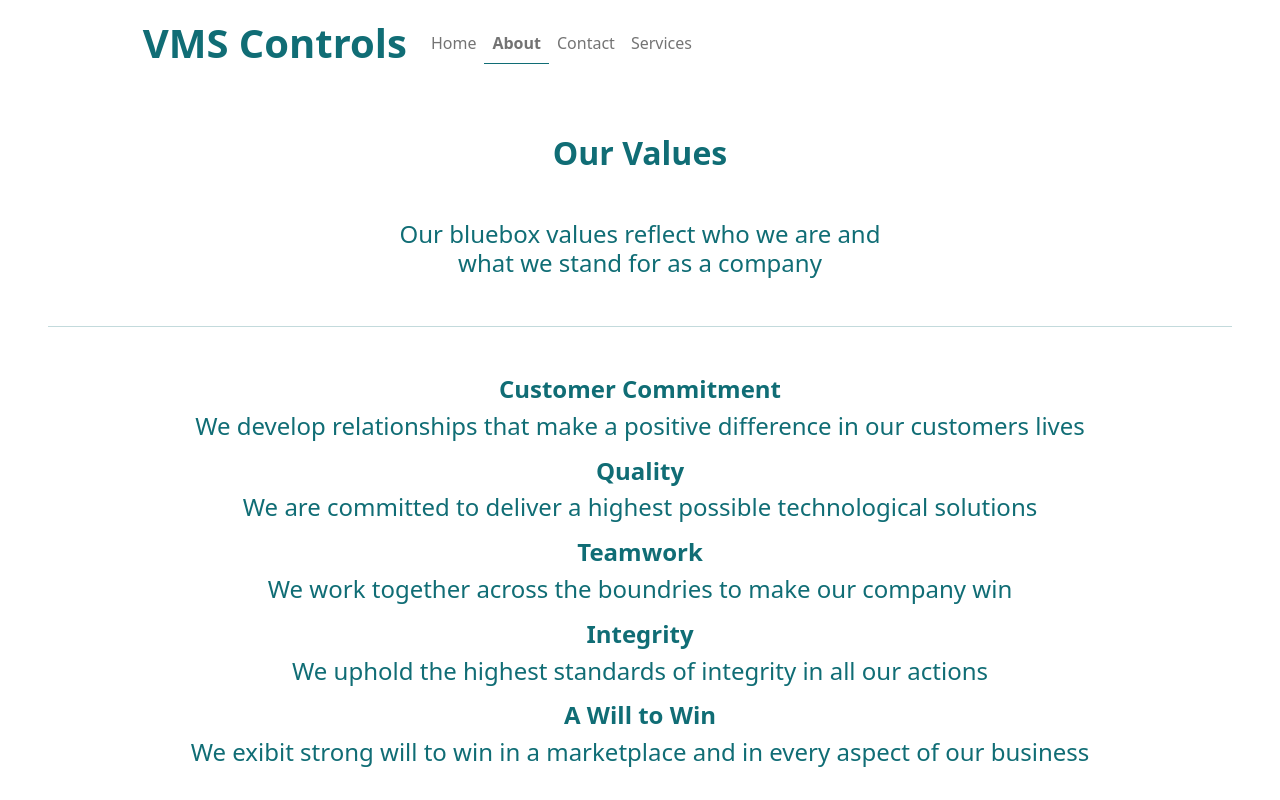
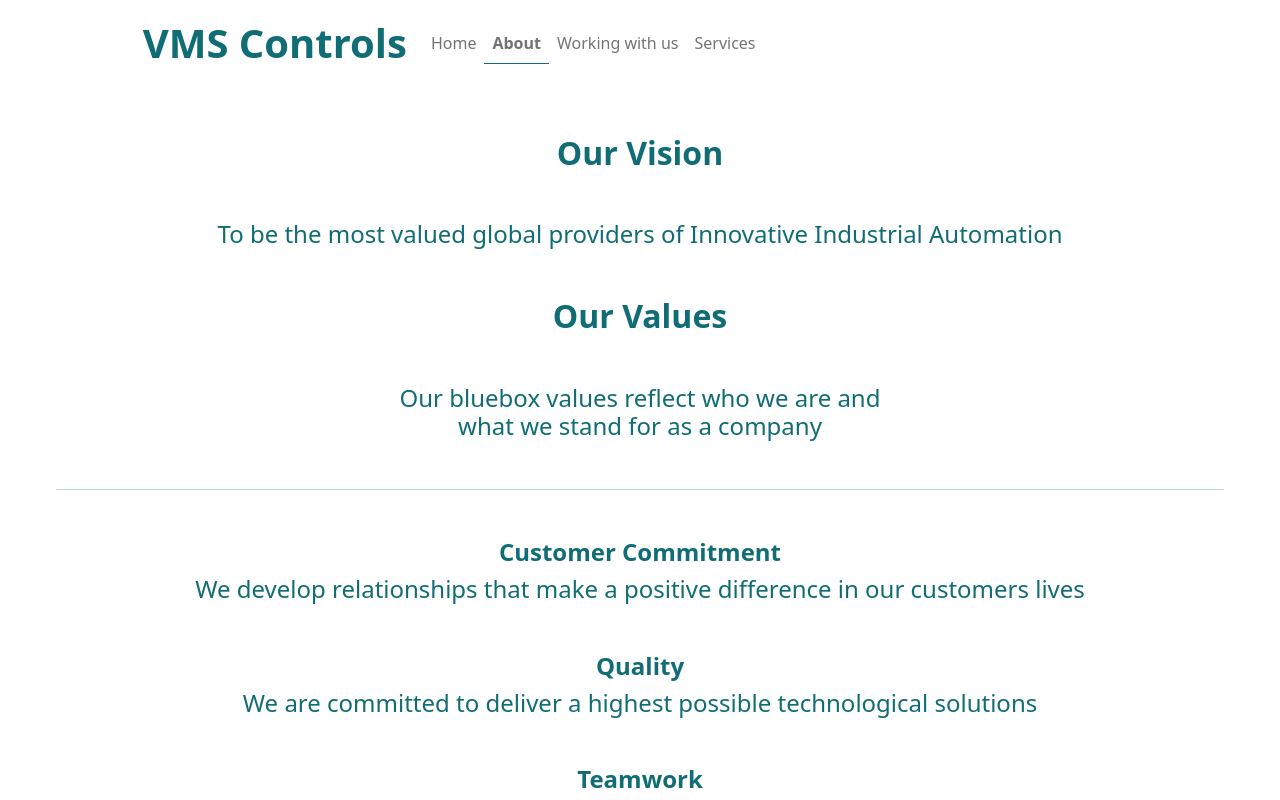
Before and after one commit to MakarandPundlik/vms, a React (Create React App) app: page /about in a window 1280 px wide. Shown: the top 800 px of the page. Built offline with nearby package versions, Linux system fonts and the light colour scheme.

Commit message:
updated aboutpage

```diff
--- a/src/components/About.jsx
+++ b/src/components/About.jsx
@@ -4,7 +4,11 @@ import ValuesData from './ValuesData';
 function About(props) {
     return (
         <div>
-            <div className="my-5">
+            <div className="my-5 mx-2 text-center ">
+                <h2 style={{fontWeight:'bolder'}}>Our Vision</h2>
+                <h4 className="my-5">To be the most valued global providers of Innovative Industrial Automation</h4>
+            </div>
+            <div className="my-5 mx-2 text-center">
             <h2 style={{fontWeight:'bolder'}}>Our Values</h2>
             <h4 className="my-5">Our bluebox values reflect who we are and<br/>what we stand for as a company</h4>
             <hr />
--- a/src/components/Card.jsx
+++ b/src/components/Card.jsx
@@ -7,7 +7,7 @@ function Card(props) {
 
                 <div className=" col-md-6 col-lg-4 col-10  mx-auto">
                     <div className="card" style={{width: "18rem"}}>
-                    <img src={props.imgsrc} className="card-img-top" alt="myimage"/>
+                    <img src={props.imgsrc} className="card-img-top" alt={props.title}/>
                     <div className="card-body">
                      <h5 className="card-title">{props.title}</h5>
                     <p className="card-text">{props.details}</p>
--- a/src/components/CardData.jsx
+++ b/src/components/CardData.jsx
@@ -5,6 +5,12 @@ import Schneider from '../../src/images/Schneider.jpg';
 import gefanuc from '../../src/images/gefanuc.jpg';
 import mitsubishi from '../../src/images/mitsubishi.jpg';
 const CardData = [
+    {
+        imgsrc:Schneider,
+        title:'Schneider',
+        details:'We have a complete portfolio of industrial technology products for customers in utilities, industry, transport and infrastructure.',
+        web:'https://www.rockwellautomation.com/en-in/products/hardware/allen-bradley.html'
+    },
     {
         imgsrc:ABB,
         title:'ABB',
@@ -23,12 +29,7 @@ const CardData = [
         details:'We have a complete portfolio of industrial technology products for customers in utilities, industry, transport and infrastructure.',
         web:'https://www.rockwellautomation.com/en-in/products/hardware/allen-bradley.html'
     },
-    {
-        imgsrc:Schneider,
-        title:'Schneider',
-        details:'We have a complete portfolio of industrial technology products for customers in utilities, industry, transport and infrastructure.',
-        web:'https://www.rockwellautomation.com/en-in/products/hardware/allen-bradley.html'
-    },
+
     {
         imgsrc:gefanuc,
         title:'GE-Fanuc',
--- a/src/components/Navbar.jsx
+++ b/src/components/Navbar.jsx
@@ -23,7 +23,7 @@ function Navbar(props) {
           <NavLink exact activeClassName="menu-active" className="nav-link" to="/about">About</NavLink>
         </li>
         <li className="nav-item">
-          <NavLink exact activeClassName="menu-active" className="nav-link" to="/contact">Contact</NavLink>
+          <NavLink exact activeClassName="menu-active" className="nav-link" to="/contact">Working with us</NavLink>
         </li>
         <li className="nav-item">
           <NavLink exact activeClassName="menu-active" className="nav-link" to="/services">Services</NavLink>
--- a/src/components/ValuesCard.jsx
+++ b/src/components/ValuesCard.jsx
@@ -2,7 +2,7 @@ import React from 'react';
 
 function ValuesCard(props) {
     return (
-        <div className="text-center my-3">
+        <div className="text-center my-5">
             <h4><b>{props.title}</b></h4>
             <h4>{props.text}</h4>
         </div>
```
Also changed, not shown: 2 other files (tests, documents, lock files or other folders).
